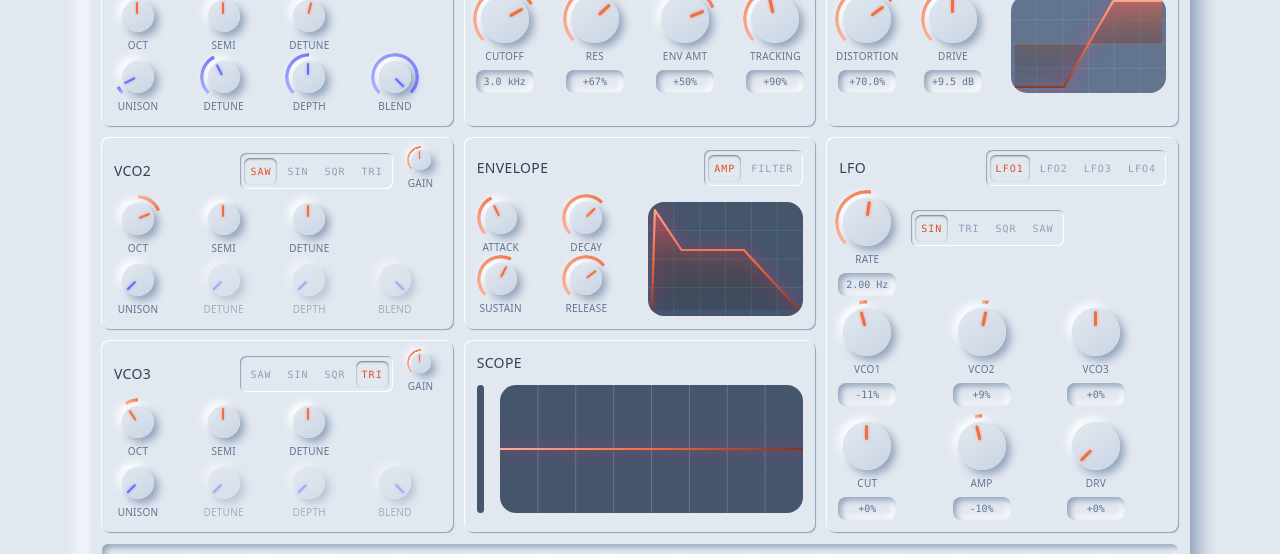
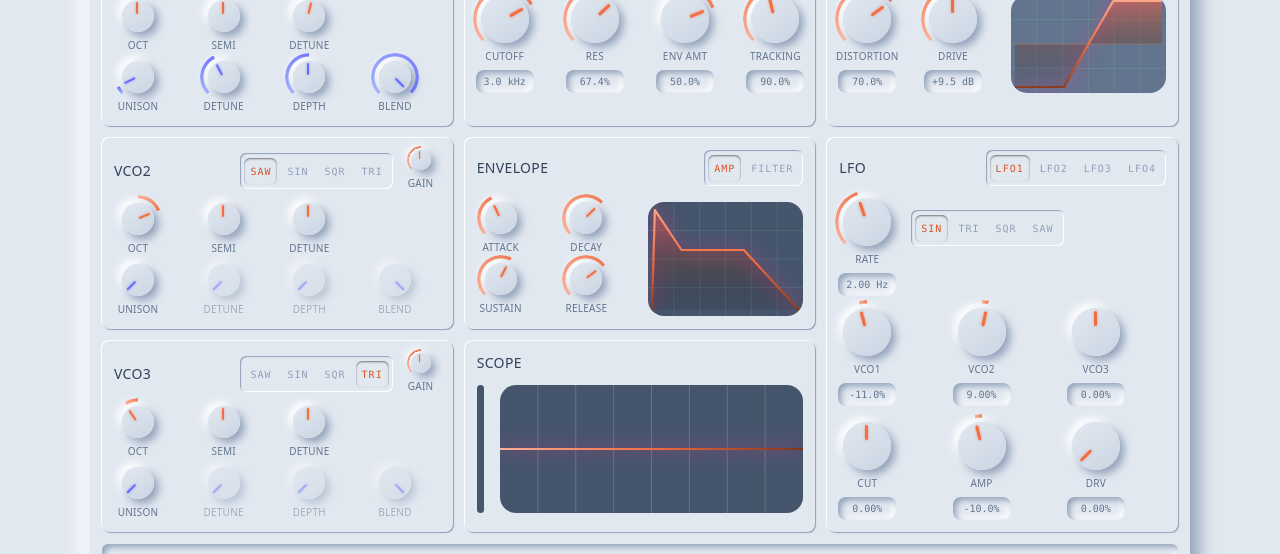
Before and after one commit to svandriel/axiom-synth, a Vue app in the folder app/: page / in a window 1280 px wide. Shown: the part 137-691 px from the top of the page. Built offline with nearby package versions, Linux system fonts and the light colour scheme.

Commit message:
fix: display labels

```diff
--- a/app/src/components/FilterPanel.vue
+++ b/app/src/components/FilterPanel.vue
@@ -21,7 +21,7 @@
         :from="0"
         :to="1"
         :default="0.6"
-        :format="v => fractionDisplay(0)(v * 100)"
+        :format="fractionDisplay"
       />
       <Knob
         label="Env Amt"
@@ -30,7 +30,7 @@
         :from="-1"
         :to="1"
         :default="0"
-        :format="v => fractionDisplay(0)(v * 100)"
+        :format="fractionDisplay"
       />
       <Knob
         label="Tracking"
@@ -39,7 +39,7 @@
         :from="0"
         :to="2"
         :default="0"
-        :format="v => fractionDisplay(0)(v * 100)"
+        :format="fractionDisplay"
       />
     </div>
   </Panel>
@@ -47,11 +47,10 @@
 
 <script setup lang="ts">
 import { type FilterType } from '@axiom/audio-engine';
-import { fractionDisplay } from '../utils';
+import { fractionDisplay, hzDisplay } from '../utils';
 import Knob from './Knob.vue';
 import Panel from './Panel.vue';
 import Toggle from './Toggle.vue';
-import { hzDisplay } from '../utils/hz-display.ts';
 
 const type = defineModel<FilterType>('type', {
   required: true,
--- a/app/src/components/LfoPanel.vue
+++ b/app/src/components/LfoPanel.vue
@@ -9,7 +9,7 @@
         label="Rate"
         size="md"
         :from="0.01"
-        :to="220"
+        :to="2200"
         :log-base="2"
         :default="2"
         :format="hzDisplay"
@@ -27,7 +27,7 @@
         :from="driveOnly(i) ? 0 : -1"
         :to="1"
         :default="0"
-        :format="depthFormat"
+        :format="fractionDisplay"
       />
     </div>
   </Panel>
@@ -39,7 +39,7 @@ import type { LfoConfig, LfoWaveformType } from '@axiom/audio-engine';
 import Knob from './Knob.vue';
 import Panel from './Panel.vue';
 import Toggle from './Toggle.vue';
-import { hzDisplay } from '../utils/hz-display.ts';
+import { percentageDisplay, hzDisplay, fractionDisplay } from '../utils';
 
 const config = defineModel<LfoConfig>({ required: true });
 const selectedLfo = defineModel<string>('selectedLfo', { required: true });
--- a/app/src/components/OscillatorPanel.vue
+++ b/app/src/components/OscillatorPanel.vue
@@ -46,7 +46,7 @@
         :from="-50"
         :to="50"
         :default="0"
-        :format="fractionDisplay(1)"
+        :format="percentageDisplay"
         :show-value="false"
       />
       <Knob
@@ -70,7 +70,7 @@
         :from="0"
         :to="50"
         :default="0"
-        :format="fractionDisplay(1)"
+        :format="percentageDisplay"
         :show-value="false"
         :disabled="unisonDisabled"
       />
@@ -83,7 +83,7 @@
         :from="0"
         :to="1"
         :default="0"
-        :format="percentageDisplay"
+        :format="fractionDisplay"
         :show-value="false"
         :disabled="unisonDisabled"
       />
@@ -96,7 +96,7 @@
         :from="0"
         :to="1"
         :default="1"
-        :format="percentageDisplay"
+        :format="fractionDisplay"
         :show-value="false"
         :disabled="unisonDisabled"
       />
@@ -106,11 +106,16 @@
 
 <script setup lang="ts">
 import type { OscillatorConfig, WaveFormType } from '@axiom/audio-engine';
-import { dbDisplay, fractionDisplay, semiDisplay } from '../utils';
+import { computed } from 'vue';
+import {
+  dbDisplay,
+  fractionDisplay,
+  percentageDisplay,
+  semiDisplay,
+} from '../utils';
 import Knob from './Knob.vue';
 import Panel from './Panel.vue';
 import Toggle from './Toggle.vue';
-import { computed } from 'vue';
 
 defineProps<{
   label?: string;
@@ -124,8 +129,6 @@ const unisonDisabled = computed(() => {
   return modelProps.value.unison.voices === 1;
 });
 
-const percentageDisplay = (value: number) => fractionDisplay(0)(value * 100);
-
 const waveForms: Array<{ id: WaveFormType; label: string }> = [
   { id: 'sawtooth', label: 'Saw' },
   { id: 'sine', label: 'Sin' },
--- a/app/src/components/WaveshaperPanel.vue
+++ b/app/src/components/WaveshaperPanel.vue
@@ -11,7 +11,7 @@
         :to="100"
         label="Distortion"
         size="md"
-        :format="fractionDisplay(1)"
+        :format="percentageDisplay"
       />
       <Knob
         class="col-start-2 row-start-1"
@@ -35,7 +35,7 @@
 </template>
 <script setup lang="ts">
 import { type WaveshaperType } from '@axiom/audio-engine';
-import { dbDisplay, fractionDisplay } from '../utils';
+import { dbDisplay, fractionDisplay, percentageDisplay } from '../utils';
 import Knob from './Knob.vue';
 import Panel from './Panel.vue';
 import Toggle from './Toggle.vue';
--- a/app/src/utils/fraction-display.ts
+++ b/app/src/utils/fraction-display.ts
@@ -1,6 +1,8 @@
-export function fractionDisplay(precision: number): (value: number) => string {
-  return (value: number) => {
-    const display = value.toFixed(precision);
-    return value < 0 ? `${display}%` : `+${display}%`;
-  };
+import { percentageDisplay } from './percentage-display';
+
+/**
+ * Formats a fraction (0-1) as a percentage (e.g. 0.035 -> 3.5%)
+ */
+export function fractionDisplay(value: number): string {
+  return percentageDisplay(value * 100);
 }
--- a/app/src/utils/index.ts
+++ b/app/src/utils/index.ts
@@ -1,5 +1,7 @@
 export * from './db-display';
 export * from './fraction-display';
+export * from './hz-display';
 export * from './key-map';
+export * from './percentage-display';
 export * from './semi-display';
 export * from './time-display';
--- /dev/null
+++ b/app/src/utils/percentage-display.ts
@@ -0,0 +1,13 @@
+/**
+ * Formats a number as a percentage (e.g. 3.5 -> 3.5%)
+ */
+export function percentageDisplay(value: number): string {
+  const absValue = Math.abs(value);
+  if (absValue < 10) {
+    return `${value.toFixed(2)}%`;
+  } else if (absValue < 100) {
+    return `${value.toFixed(1)}%`;
+  } else {
+    return `${value.toFixed(0)}%`;
+  }
+}
```
